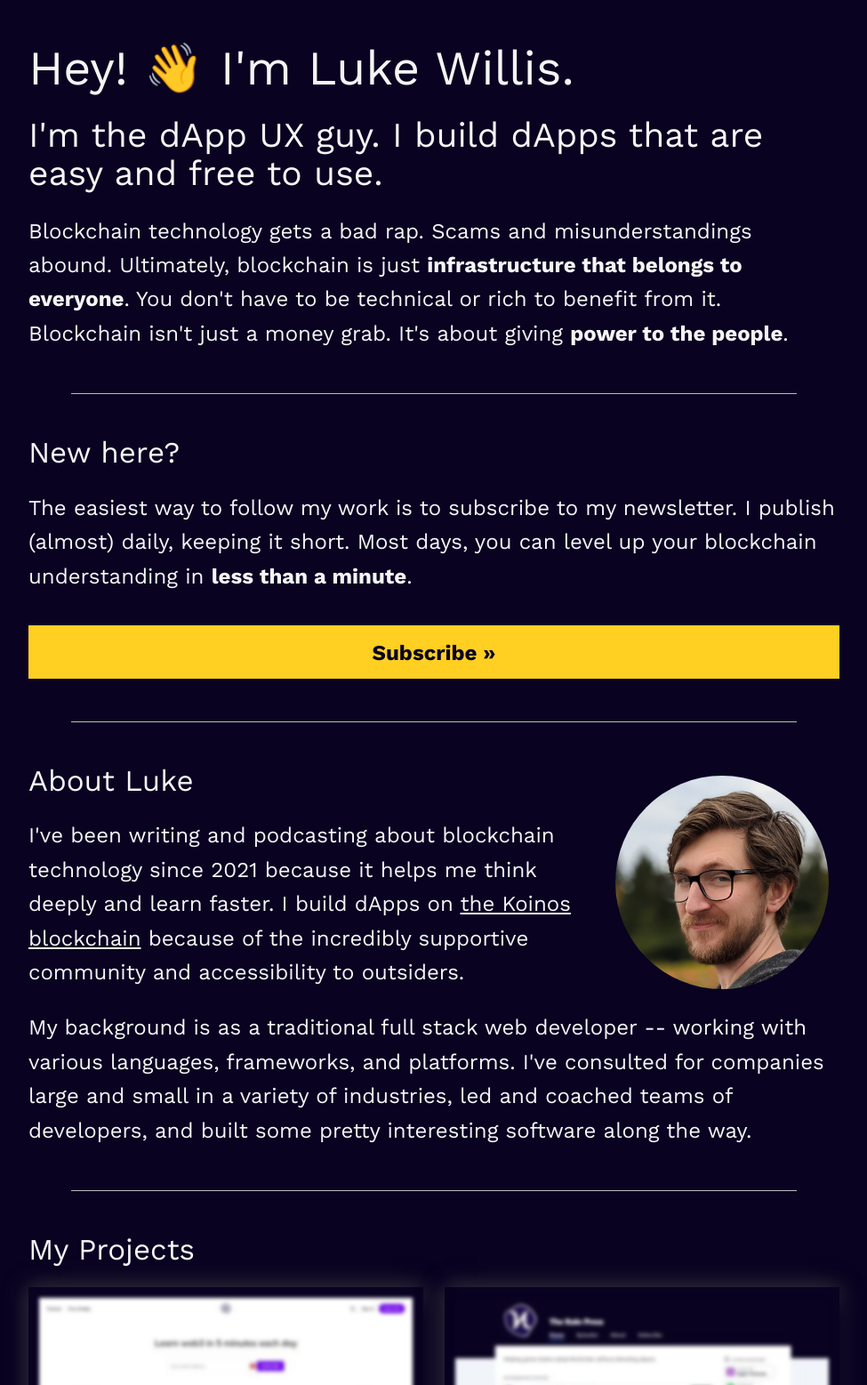
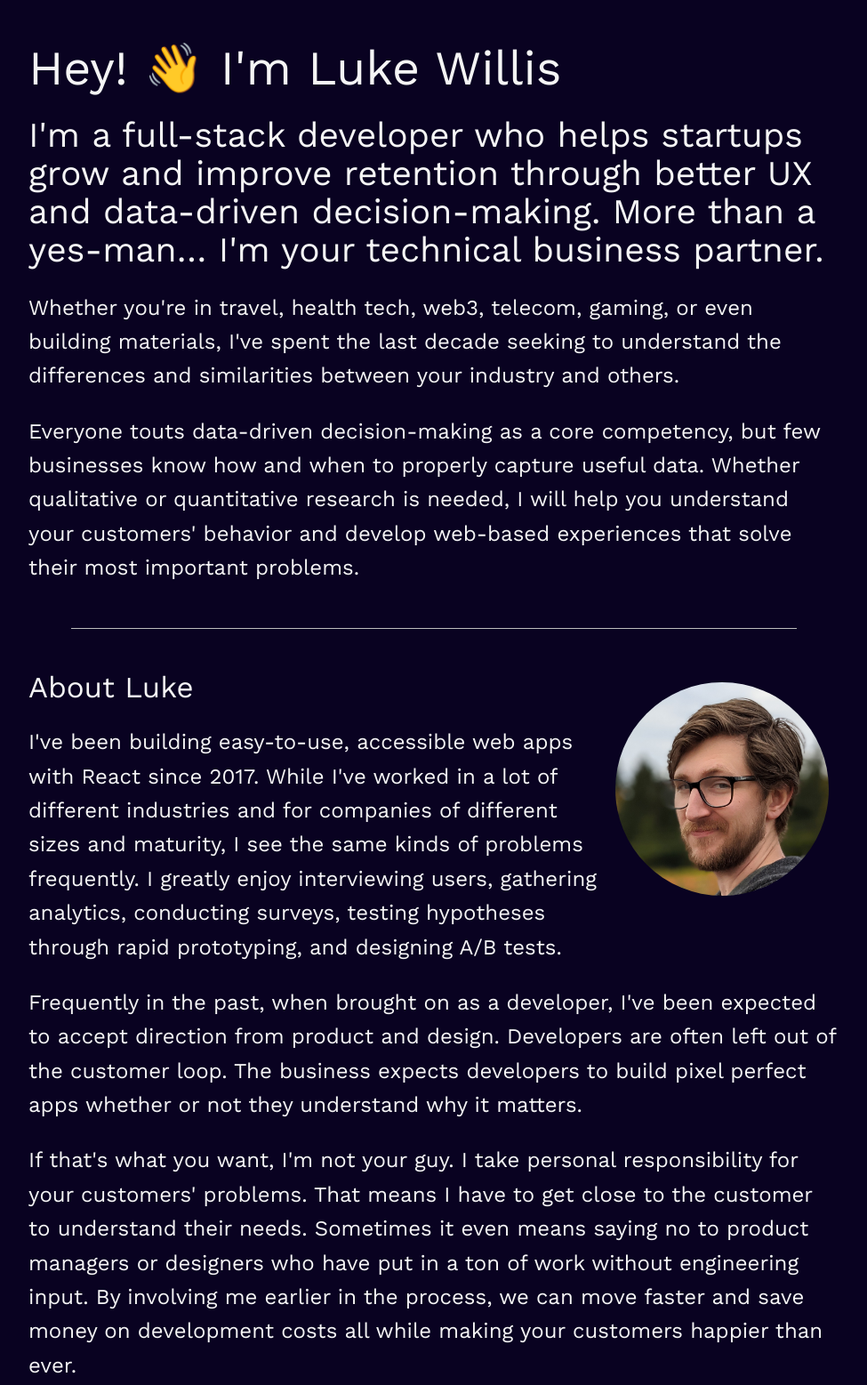
Before and after one commit to lukemwillis/lukewillis.com, a Gatsby site: page / in a window 1280 px wide. Shown: the part 120-1677 px from the top of the page at 89% size, without its empty margins (152-1127 px from the left). Built offline with nearby package versions, Linux system fonts and the light colour scheme; Gatsby itself is replaced by a stand-in of ours.

Commit message:
Update index.mdx

```diff
--- a/src/pages/index.mdx
+++ b/src/pages/index.mdx
@@ -5,19 +5,13 @@ title: Press Start
 import LukeImage from "../components/lukeImage";
 import Carousel from "../components/carousel";
 
-# Hey! 👋 I'm Luke Willis.
+# Hey! 👋 I'm Luke Willis
 
-## I'm the dApp UX guy. I build dApps that are easy and free to use.
+## I'm a full-stack developer who helps startups grow and improve retention through better UX and data-driven decision-making. More than a yes-man… I'm your technical business partner.
 
-Blockchain technology gets a bad rap. Scams and misunderstandings abound. Ultimately, blockchain is just **infrastructure that belongs to everyone**. You don't have to be technical or rich to benefit from it. Blockchain isn't just a money grab. It's about giving **power to the people**.
+Whether you're in travel, health tech, web3, telecom, gaming, or even building materials, I've spent the last decade seeking to understand the differences and similarities between your industry and others.
 
-<hr />
-
-### New here?
-
-The easiest way to follow my work is to subscribe to my newsletter. I publish (almost) daily, keeping it short. Most days, you can level up your blockchain understanding in **less than a minute**.
-
-<a className="cta" href="//thekoinpress.com/#/portal/signup">Subscribe »</a>
+Everyone touts data-driven decision-making as a core competency, but few businesses know how and when to properly capture useful data. Whether qualitative or quantitative research is needed, I will help you understand your customers' behavior and develop web-based experiences that solve their most important problems.
 
 <hr />
 
@@ -25,9 +19,11 @@ The easiest way to follow my work is to subscribe to my newsletter. I publish (a
 
 ### About Luke
 
-I've been writing and podcasting about blockchain technology since 2021 because it helps me think deeply and learn faster. I build dApps on [the Koinos blockchain](//koinos.io) because of the incredibly supportive community and accessibility to outsiders.
+I've been building easy-to-use, accessible web apps with React since 2017. While I've worked in a lot of different industries and for companies of different sizes and maturity, I see the same kinds of problems frequently. I greatly enjoy interviewing users, gathering analytics, conducting surveys, testing hypotheses through rapid prototyping, and designing A/B tests.
 
-My background is as a traditional full stack web developer -- working with various languages, frameworks, and platforms. I've consulted for companies large and small in a variety of industries, led and coached teams of developers, and built some pretty interesting software along the way.
+Frequently in the past, when brought on as a developer, I've been expected to accept direction from product and design. Developers are often left out of the customer loop. The business expects developers to build pixel perfect apps whether or not they understand why it matters.
+
+If that's what you want, I'm not your guy. I take personal responsibility for your customers' problems. That means I have to get close to the customer to understand their needs. Sometimes it even means saying no to product managers or designers who have put in a ton of work without engineering input. By involving me earlier in the process, we can move faster and save money on development costs all while making your customers happier than ever.
 
 <hr />
 
@@ -39,6 +35,6 @@ My background is as a traditional full stack web developer -- working with vario
 
 ### Questions?
 
-If you need a quick answer to get your project unstuck, you can always reach out. If your company needs additional support, I occasionally offer my services. Send me details about your problem, and we'll discuss.
+If you need a quick answer to get your project unstuck, you can email me any time. If your company needs additional support, I occasionally take on new clients on a monthly retainer. Send me details about your biggest problem to get started.
 
-<a className="cta" href="mailto:luke@thekoinpress.com">Email me »</a>
+<a className="cta" href="mailto:luke@lukewillis.com">Email me »</a>
```
